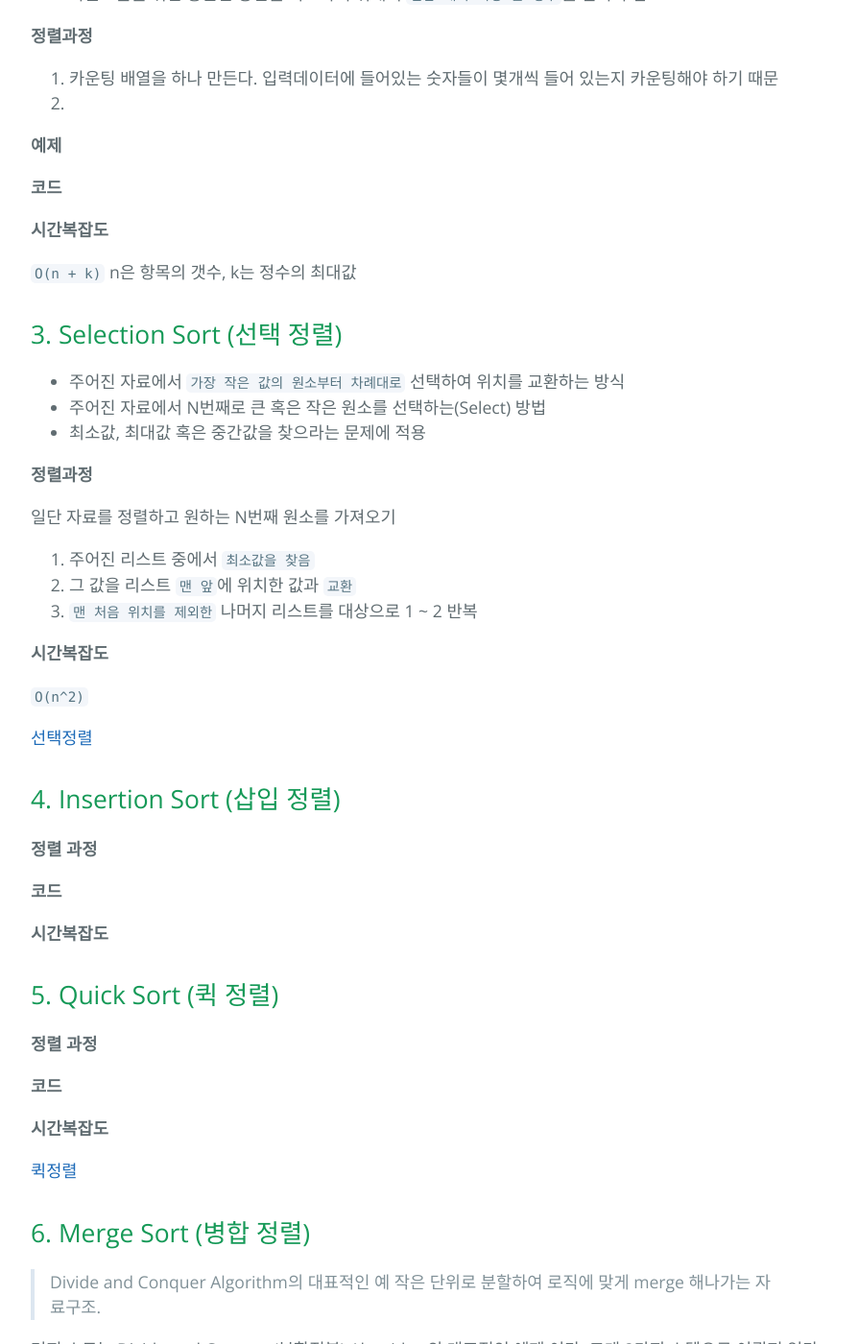
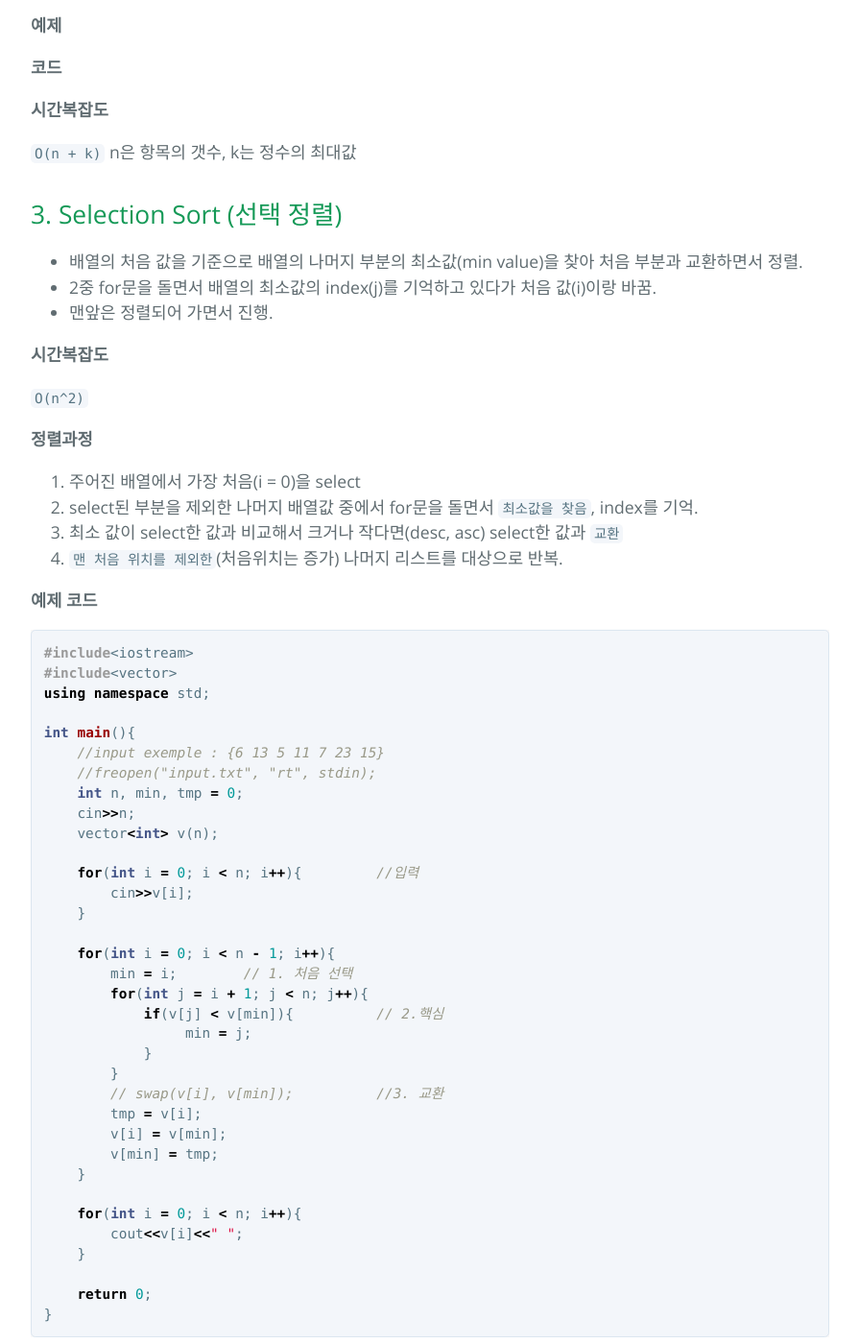
Before and after one commit to wonbae/wonbae.github.io, a Jekyll site: the page built from _posts/2019-02-13-[알고리즘]-Sorting(정렬)-종류와-특징.markdown, in a window 1280 px wide and 1400 px high, scrolled down 2424 px. Shown: the whole window at 96% size, without its empty margins (192-1087 px from the left). Built offline with Jekyll 4.4.1, drawn with Linux system fonts in a browser that asks for light colours; our own code applies the rules of GitHub Pages for plain Markdown files; some of the changed text lies outside the part shown.

Commit message:
Update 2019-02-13-[알고리즘]-Sorting(정렬)-종류와-특징.markdown

````diff
--- a/_posts/2019-02-13-[알고리즘]-Sorting(정렬)-종류와-특징.markdown
+++ b/_posts/2019-02-13-[알고리즘]-Sorting(정렬)-종류와-특징.markdown
@@ -36,39 +36,33 @@
 
 ```cpp
 
-	#include<iostream>
-	#include<iomanip>
-	using namespace std;
-	using std::setw;
 
-	void bubble(int list[], int n);
-	int main(){
-		int i;
-		const int len = 5;
-		int list[len] = {55,7,78,12,42};
+#include<iostream>
+using namespace std;
 
-		bubble(list,len);
+int main(){
+    freopen("input.txt", "rt", stdin);
+    int n, arr[101], tmp;
+    cin>>n;
 
-		for(int i = 0; i < len; i++){
-			cout<<setw(4)<<list[i];
-		}cout<<endl;
+    for(int i = 0; i < n; i++){
+        cin>>arr[i];
+    }
 
-		return 0;
-	}
-
-	void bubble(int list[], int n){
-		int tem;
-		for(int i = 0; i < n-1; i++ ){
-			for(int j = 0; j < n-i-1; j++){
-				if(list[j] > list[j+1]){
-					tem = list[j];
-					list[j] = list[j+1];
-					list[j+1] = tem;
-				}
-			}
-		}
-	}
-	#=> 7 12 42 55 78
+    for(int i = 0; i < n - 1; i++){
+        for(int j = 0; j < n - i - 1; j++){
+            if(arr[j] > arr[j + 1]){    //오름차순
+                tmp = arr[j];
+                arr[j] = arr[j + 1];
+                arr[j + 1] = tmp;
+            }
+        }
+    }
+    for(int i = 0; i < n; i++){
+        cout<<arr[i]<<" ";
+    }
+    return 0;
+}
 
 ```
 
@@ -129,27 +123,59 @@
 
 
 ## 3. Selection Sort (선택 정렬)
-
-
-- 주어진 자료에서 `가장 작은 값의 원소부터 차례대로` 선택하여 위치를 교환하는 방식
-- 주어진 자료에서 N번째로 큰 혹은 작은 원소를 선택하는(Select) 방법
-- 최소값, 최대값 혹은 중간값을 찾으라는 문제에 적용
-
-
-**정렬과정**
-
- 일단 자료를 정렬하고 원하는 N번째 원소를 가져오기
- 1. 주어진 리스트 중에서 `최소값을 찾음`
- 2. 그 값을 리스트 `맨 앞`에 위치한 값과 `교환`
- 3. `맨 처음 위치를 제외한` 나머지 리스트를 대상으로 1 ~ 2 반복
-
-
+- 배열의 처음 값을 기준으로 배열의 나머지 부분의 최소값(min value)을 찾아 처음 부분과 교환하면서 정렬.
+- 2중 for문을 돌면서 배열의 최소값의 index(j)를 기억하고 있다가 처음 값(i)이랑 바꿈.
+- 맨앞은 정렬되어 가면서 진행.
 
 **시간복잡도**
 
 `O(n^2)`
 
 
+**정렬과정**
+
+ 1. 주어진 배열에서 가장 처음(i = 0)을 select
+ 1. select된 부분을 제외한 나머지 배열값 중에서 for문을 돌면서 `최소값을 찾음`, index를 기억.
+ 2. 최소 값이 select한 값과 비교해서 크거나 작다면(desc, asc) select한 값과 `교환`
+ 3. `맨 처음 위치를 제외한`(처음위치는 증가) 나머지 리스트를 대상으로 반복.
+
+**예제 코드**
+```cpp
+#include<iostream>
+#include<vector>
+using namespace std;
+
+int main(){
+    //input exemple : {6 13 5 11 7 23 15}
+    //freopen("input.txt", "rt", stdin);
+    int n, min, tmp = 0;
+    cin>>n;
+    vector<int> v(n);
+
+    for(int i = 0; i < n; i++){		//입력
+        cin>>v[i];
+    }
+
+    for(int i = 0; i < n - 1; i++){
+        min = i;	// 1. 처음 선택
+        for(int j = i + 1; j < n; j++){
+            if(v[j] < v[min]){		// 2.핵심
+                 min = j;
+            }
+        }
+        // swap(v[i], v[min]);		//3. 교환
+        tmp = v[i];
+        v[i] = v[min];
+        v[min] = tmp;
+    }
+
+    for(int i = 0; i < n; i++){
+        cout<<v[i]<<" ";
+    }
+
+    return 0;
+}
+```
 
 
 [선택정렬](https://www.youtube.com/watch?v=uCUu3fF5Dws)
@@ -158,14 +184,52 @@
 
 
 ## 4. Insertion Sort (삽입 정렬)
+- 배열의 1부터 시작해서 N - 1까지 탐색을 할때, 기준값보다 작은 것이 있다면 지금까지 지나온 배열값들과 비교하면서 내려간다.
+- 이때 배열을 밀어주면서 내려간다.
+- 약간 버블쏘트 역순느낌이랄까..
+- 배열값의 이동이 많다.
 
 **정렬 과정**
+(오름차순기준, ASC)
+1. 2중포문으로 해결, i = 1부터 시작하며 이 비교기준값을 tmp에 저장한다.
+2. i 인덱스보다 한칸 작은, 바로 직전의 값부터 0번째까지 쭉 내려가면서 비교.
+3. 만약에 tmp 보다 큰 값이 있다면 밀어넣는다. 이런식으로 쭉 내려간다.
 
 **코드**
+```cpp
 
+//Insertion Sort
+#include<iostream>
+using namespace std;
+
+int main(){
+    int n, arr[101], tmp = 0, i, j;
+    cin>>n;
+
+    for(int i = 0; i < n; i++){
+        cin>>arr[i];
+    }
+
+    for(i = 1; i < n; i++){
+        tmp = arr[i];
+        for(j = i - 1; j >= 0; j--){
+            if(arr[j] > tmp){
+                arr[j + 1] = arr[j];
+            }else break;
+        }
+        arr[j + 1] = tmp;
+    }
+
+    for(int i = 0; i < n; i++){
+        cout<<arr[i]<<" ";
+    }
+    return 0;
+}
+
+```
 **시간복잡도**
 
-
+O(n^2)
 
 
 
````
